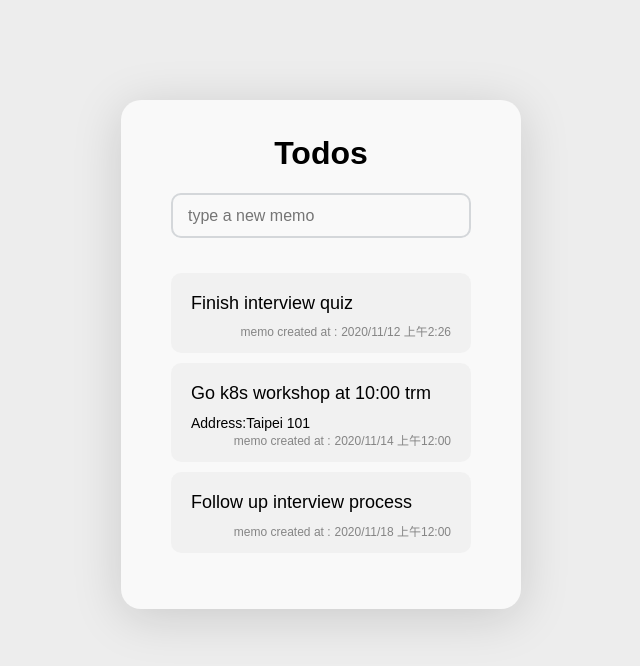
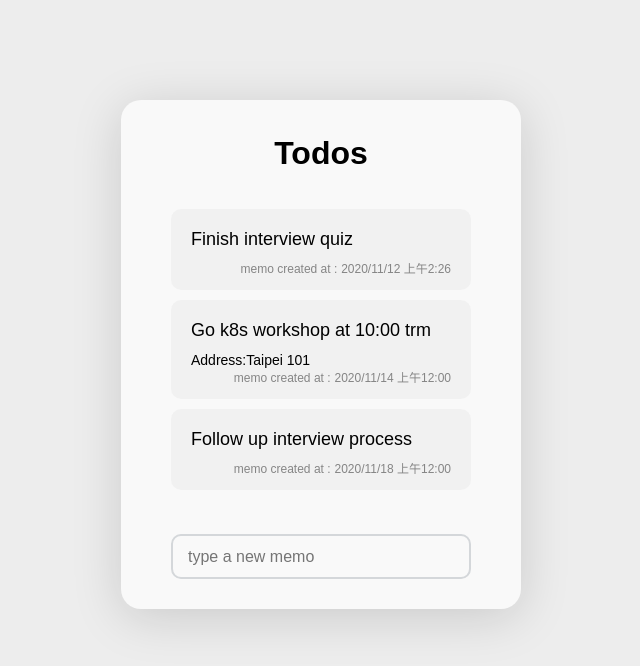
Before and after one commit to chaoting1995/todo_app, a React (Create React App) app: page / in a window 1280 px wide. Shown: the top 666 px of the page, without its empty margins (319-959 px from the left). Built offline with nearby package versions, Linux system fonts and the light colour scheme; data requests are answered from the project's data file.

Commit message:
2020.01.04 07:36 exchange input and list

```diff
--- a/src/components/TodoApp.js
+++ b/src/components/TodoApp.js
@@ -171,14 +171,6 @@ function TodoApp(props) {
     <>
       <WeatherCardWrapper>
         <h1>Todos</h1>
-        <TodoAddForm
-          todoInput={todoInput}
-          setTodoInput={setTodoInput}
-          todoItems={todoItems}
-          setTodoItems={setTodoItems}
-          getTodoFromServer={getTodoFromServer}
-        />
-        <br />
         <ul>
           {todoItems.map((item, index) => (
             <TodoItem
@@ -188,6 +180,14 @@ function TodoApp(props) {
             />
           ))}
         </ul>
+        <br />
+        <TodoAddForm
+          todoInput={todoInput}
+          setTodoInput={setTodoInput}
+          todoItems={todoItems}
+          setTodoItems={setTodoItems}
+          getTodoFromServer={getTodoFromServer}
+        />
       </WeatherCardWrapper>
     </>
   );
```
Also changed, not shown: 2 other files (tests, documents, lock files or other folders).
